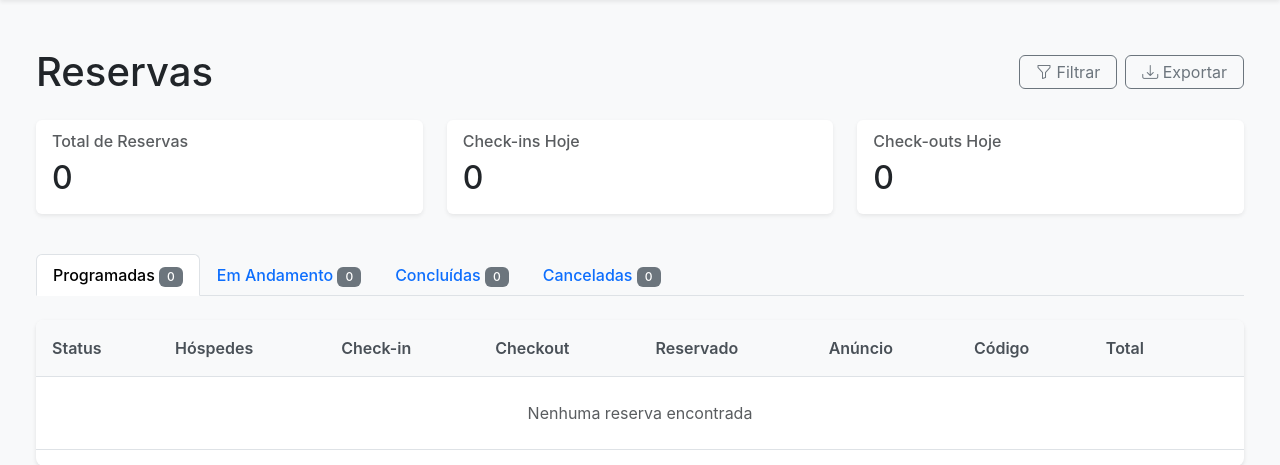
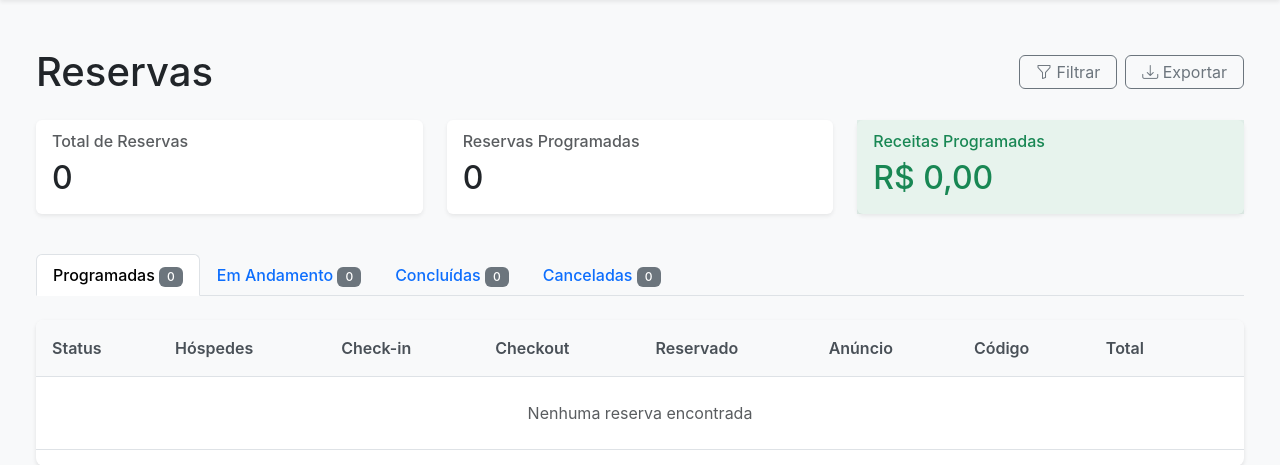
Before and after one commit to maxsbot/gestao-hospede, a Django app: page / in a window 1280 px wide. Shown: the part 46-511 px from the top of the page. Run offline with Django 5.2, Linux system fonts and the light colour scheme; the visitor is signed in with stand-in values (Sample User, id 1); data that the repository does not hold is empty.

Commit message:
feat: altera cards do dashboard para mostrar reservas e receitas programadas

```diff
--- a/apps/hospedes/views.py
+++ b/apps/hospedes/views.py
@@ -5,7 +5,7 @@ from django.views.generic import View, TemplateView
 from django.contrib.auth.mixins import LoginRequiredMixin
 from django.urls import reverse_lazy
 from django.utils import timezone
-from django.db.models import Count, Sum
+from django.db.models import Count, Sum, F
 from .models import Reserva
 from .services import AirbnbCSVImporter
 from datetime import datetime, timedelta
@@ -38,6 +38,19 @@ class DashboardView(LoginRequiredMixin, TemplateView):
 
         # Estatísticas para os cards
         context['total_reservas'] = Reserva.objects.count()
+
+        # Reservas programadas e suas receitas
+        reservas_programadas = Reserva.objects.filter(
+            status='CONFIRMADA',
+            data_entrada__gte=hoje
+        )
+        context['reservas_programadas'] = reservas_programadas.count()
+
+        # Calcula o total somando valor_bruto + taxa_servico + taxa_limpeza - impostos
+        context['receitas_programadas'] = reservas_programadas.aggregate(
+            total=Sum(F('valor_bruto') + F('taxa_servico') + F('taxa_limpeza') - F('impostos'))
+        )['total'] or 0
+
         context['reservas_hoje'] = Reserva.objects.filter(
             data_entrada=hoje
         ).count()
--- a/templates/hospedes/dashboard.html
+++ b/templates/hospedes/dashboard.html
@@ -66,16 +66,16 @@
                 <div class="col-md-4 mb-3">
                     <div class="card h-100">
                         <div class="card-body">
-                            <h6 class="card-subtitle mb-2 text-muted">Check-ins Hoje</h6>
-                            <h2 class="card-title mb-0">{{ reservas_hoje }}</h2>
+                            <h6 class="card-subtitle mb-2 text-muted">Reservas Programadas</h6>
+                            <h2 class="card-title mb-0">{{ reservas_programadas }}</h2>
                         </div>
                     </div>
                 </div>
                 <div class="col-md-4 mb-3">
                     <div class="card h-100">
-                        <div class="card-body">
-                            <h6 class="card-subtitle mb-2 text-muted">Check-outs Hoje</h6>
-                            <h2 class="card-title mb-0">{{ checkout_hoje }}</h2>
+                        <div class="card-body bg-success bg-opacity-10 border-success border-opacity-25">
+                            <h6 class="card-subtitle mb-2 text-success">Receitas Programadas</h6>
+                            <h2 class="card-title mb-0 text-success">R$ {{ receitas_programadas|floatformat:2|intcomma }}</h2>
                         </div>
                     </div>
                 </div>
```
